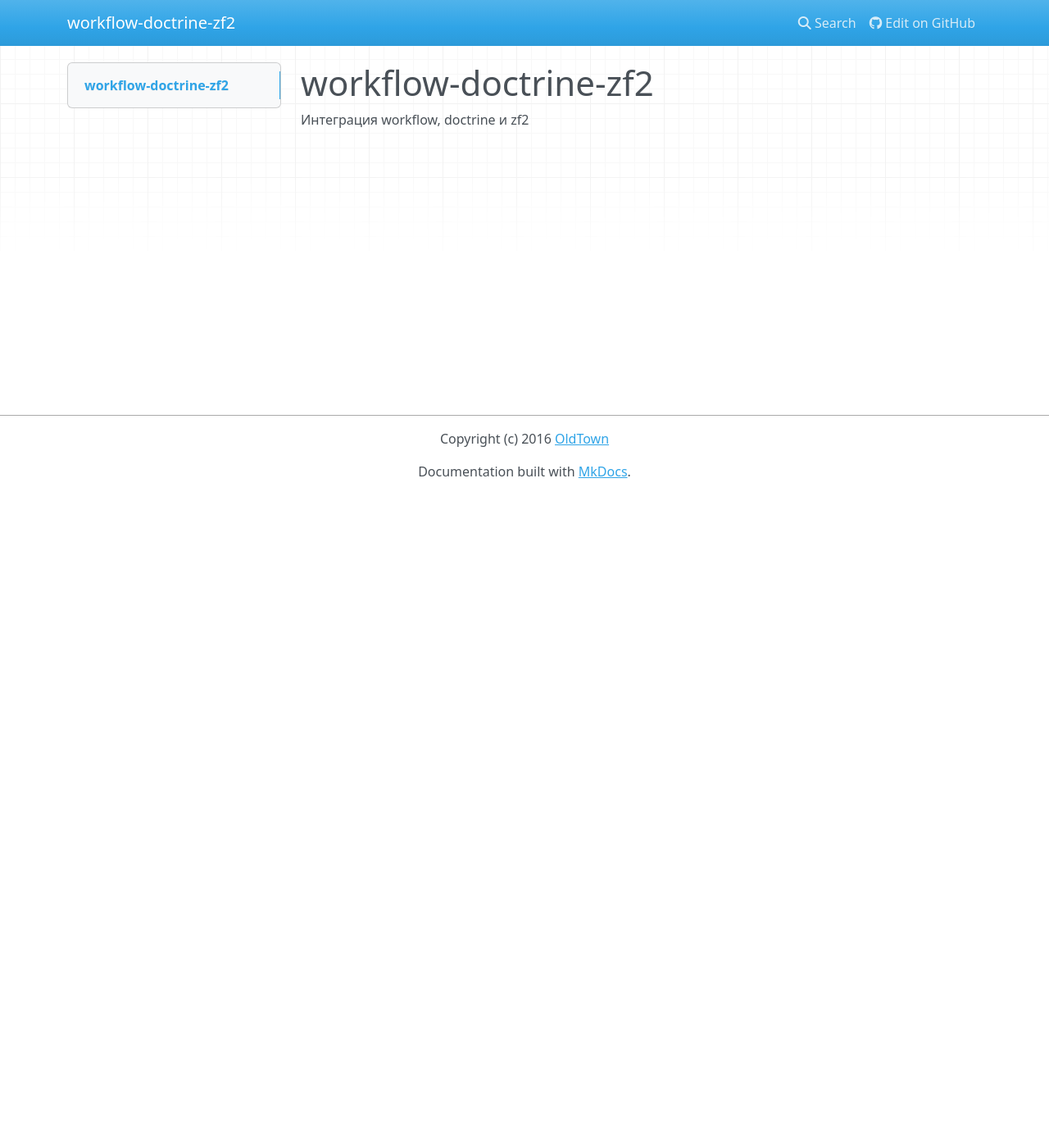
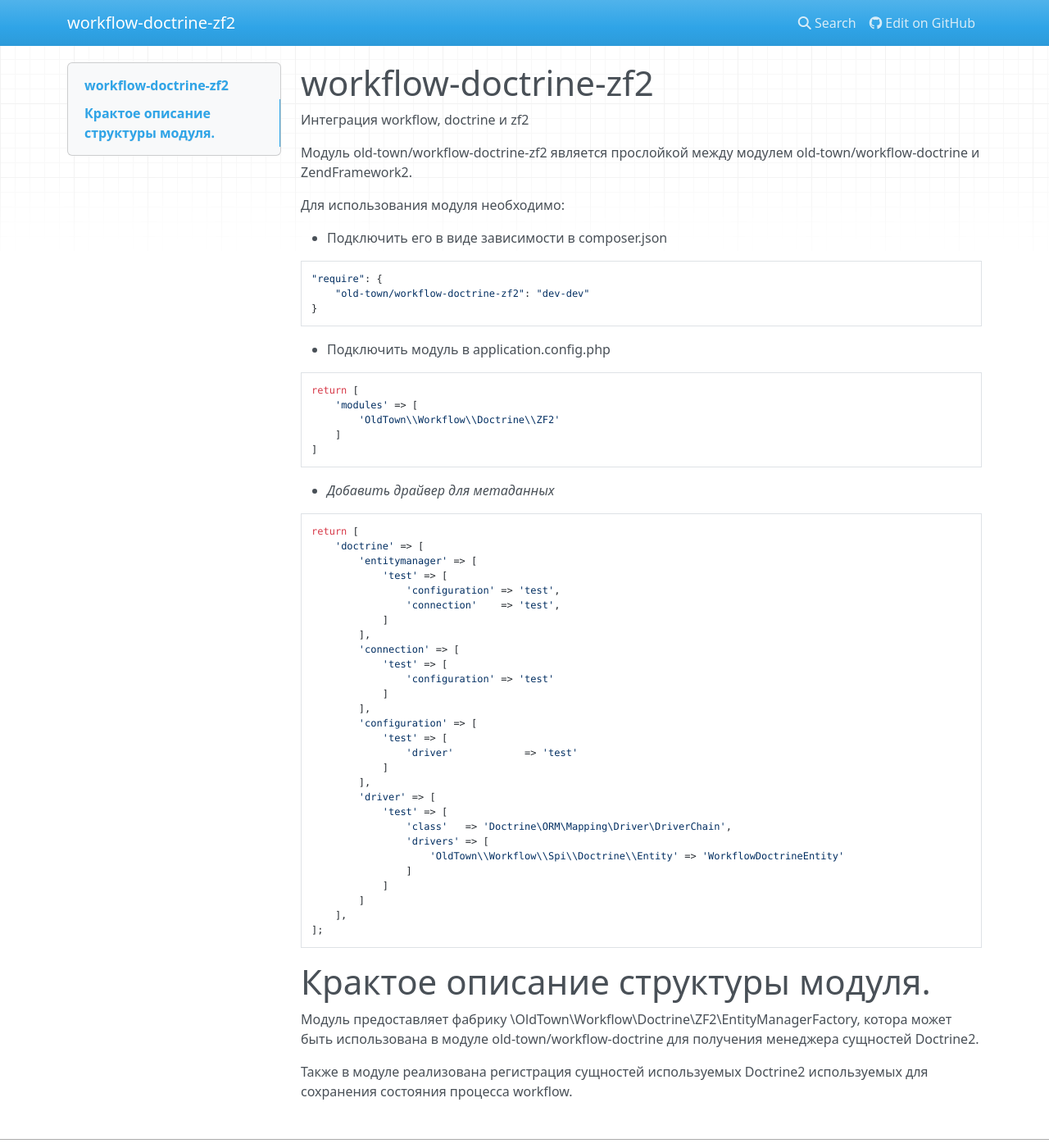
Before and after one commit to old-town/workflow-doctrine-zf2, an MkDocs documentation site: the page built from doc/book/ru/index.md, in a window 1280 px wide and 1400 px high. Shown: the whole window at 82% size. Built offline with MkDocs 1.6.1, drawn with Linux system fonts in a browser that asks for light colours; nearby versions of some CDN libraries; old or Windows-style settings are respelled for this version of MkDocs.

Commit message:
sm-110 Реализация мод workflow-zf2-toolkit

````diff
--- a/doc/book/ru/index.md
+++ b/doc/book/ru/index.md
@@ -1,3 +1,62 @@
 # workflow-doctrine-zf2
 
 Интеграция workflow, doctrine и zf2
+
+Модуль old-town/workflow-doctrine-zf2 является прослойкой между модулем old-town/workflow-doctrine и ZendFramework2.
+
+Для использования модуля необходимо:
+
+* Подключить его в виде зависимости в composer.json
+```php
+"require": {
+    "old-town/workflow-doctrine-zf2": "dev-dev"
+}
+```
+* Подключить модуль в application.config.php
+```php
+return [
+    'modules' => [
+        'OldTown\\Workflow\\Doctrine\\ZF2'
+    ]
+]
+```
+
+* *Добавить драйвер для метаданных*
+```php
+return [
+    'doctrine' => [
+        'entitymanager' => [
+            'test' => [
+                'configuration' => 'test',
+                'connection'    => 'test',
+            ]
+        ],
+        'connection' => [
+            'test' => [
+                'configuration' => 'test'
+            ]
+        ],
+        'configuration' => [
+            'test' => [
+                'driver'            => 'test'
+            ]
+        ],
+        'driver' => [
+            'test' => [
+                'class'   => 'Doctrine\ORM\Mapping\Driver\DriverChain',
+                'drivers' => [
+                    'OldTown\\Workflow\\Spi\\Doctrine\\Entity' => 'WorkflowDoctrineEntity'
+                ]
+            ]
+        ]
+    ],
+];
+```
+
+# Крактое описание структуры модуля.
+
+Модуль предоставляет фабрику \OldTown\Workflow\Doctrine\ZF2\EntityManagerFactory, котора может быть использована в
+модуле old-town/workflow-doctrine для получения менеджера сущностей Doctrine2.
+
+Также в модуле реализована регистрация сущностей используемых Doctrine2 используемых для сохранения состояния процесса
+workflow.
````
